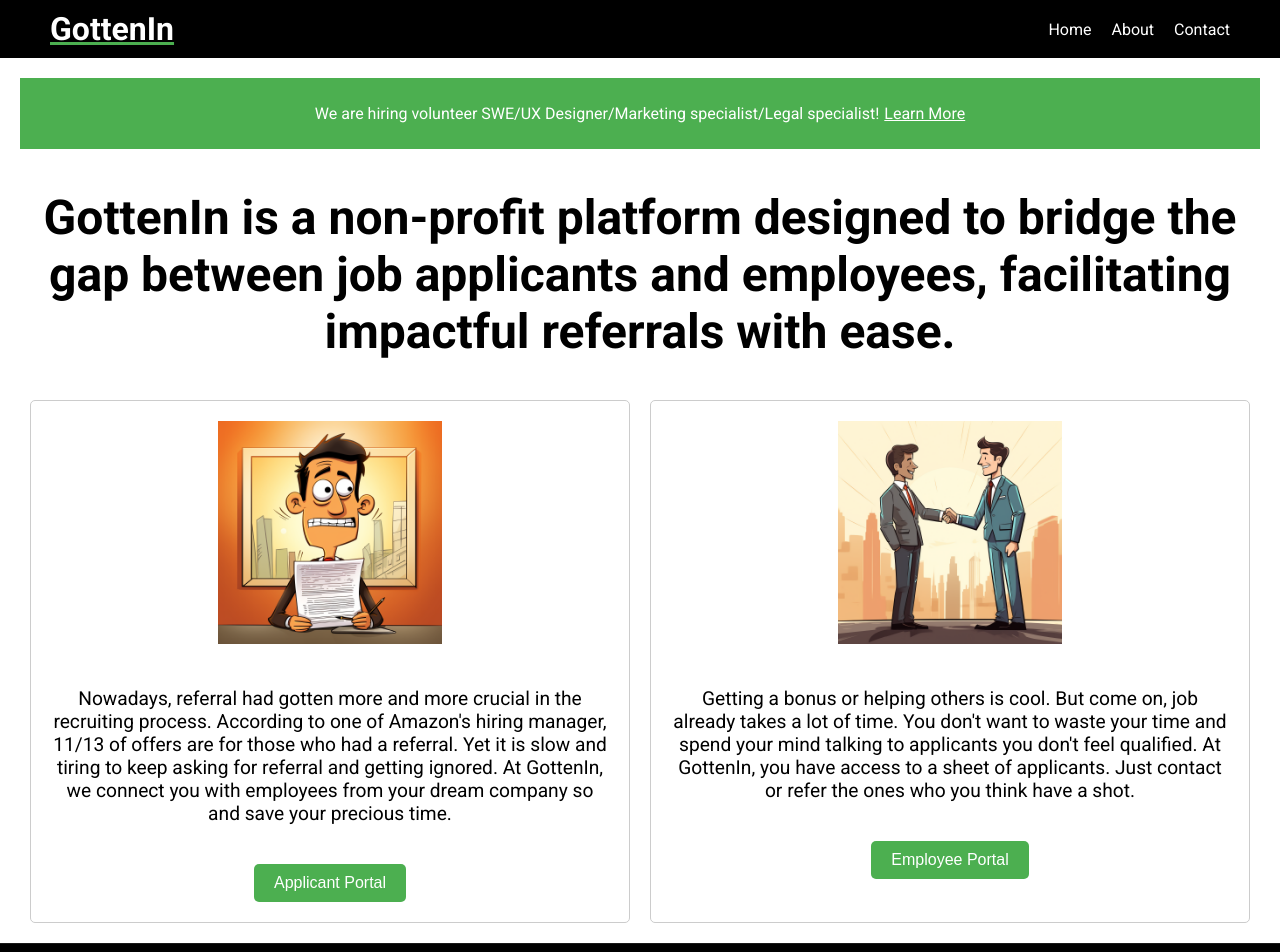
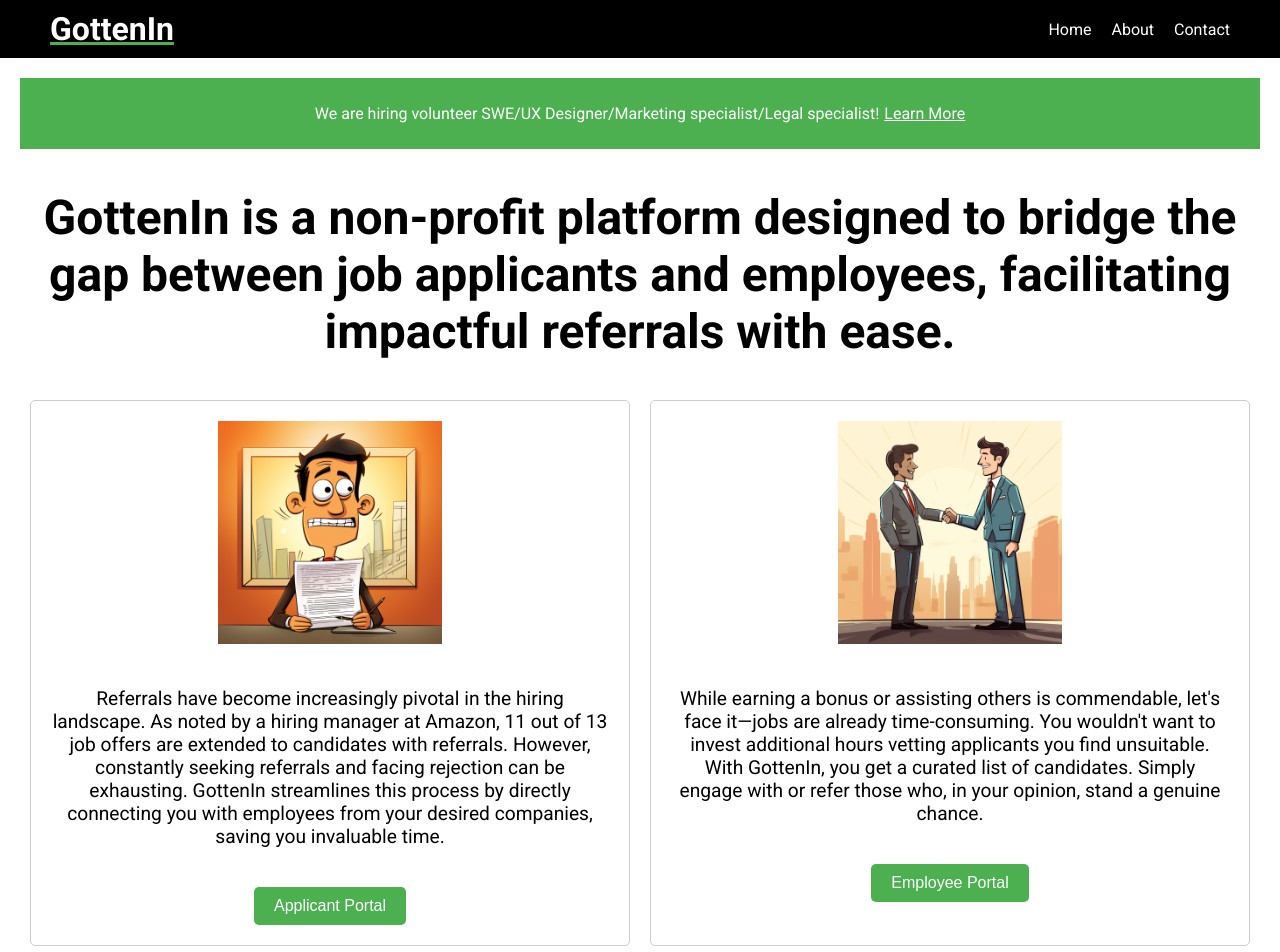
Before and after one commit to Henrysssong/GottenIn, a React (Create React App) app: page / in a window 1280 px wide. Shown: the top 952 px of the page. Built offline with nearby package versions, Linux system fonts and the light colour scheme.

Commit message:
Changed p in landingpage

```diff
--- a/src/LandingPage.js
+++ b/src/LandingPage.js
@@ -11,13 +11,13 @@
       <div className="portal-container">
         <div className="portal-block">
         <img src={process.env.PUBLIC_URL + "/applicant_image.jpg"} alt="Applicant" />
-          <p className="landingPageText">Nowadays, referral had gotten more and more crucial in the recruiting process. According to one of Amazon's hiring manager, 11/13 of offers are for those who had a referral. Yet it is slow and tiring to keep asking for referral and getting ignored. At GottenIn, we connect you with employees from your dream company so and save your precious time.</p>
+          <p className="landingPageText">Referrals have become increasingly pivotal in the hiring landscape. As noted by a hiring manager at Amazon, 11 out of 13 job offers are extended to candidates with referrals. However, constantly seeking referrals and facing rejection can be exhausting. GottenIn streamlines this process by directly connecting you with employees from your desired companies, saving you invaluable time.</p>
           <button onClick={() => window.location.href='/applicant'}>Applicant Portal</button>
         </div>
 
         <div className="portal-block">
           <img src={process.env.PUBLIC_URL + "/employee_image.jpg"} alt="Employee" />
-          <p className="landingPageText">Getting a bonus or helping others is cool. But come on, job already takes a lot of time. You don't want to waste your time and spend your mind talking to applicants you don't feel qualified. At GottenIn, you have access to a sheet of applicants. Just contact or refer the ones who you think have a shot.</p>
+          <p className="landingPageText">While earning a bonus or assisting others is commendable, let's face it—jobs are already time-consuming. You wouldn't want to invest additional hours vetting applicants you find unsuitable. With GottenIn, you get a curated list of candidates. Simply engage with or refer those who, in your opinion, stand a genuine chance.</p>
           <button onClick={() => window.location.href='/employee'}>Employee Portal</button>
         </div>
       </div>
```
